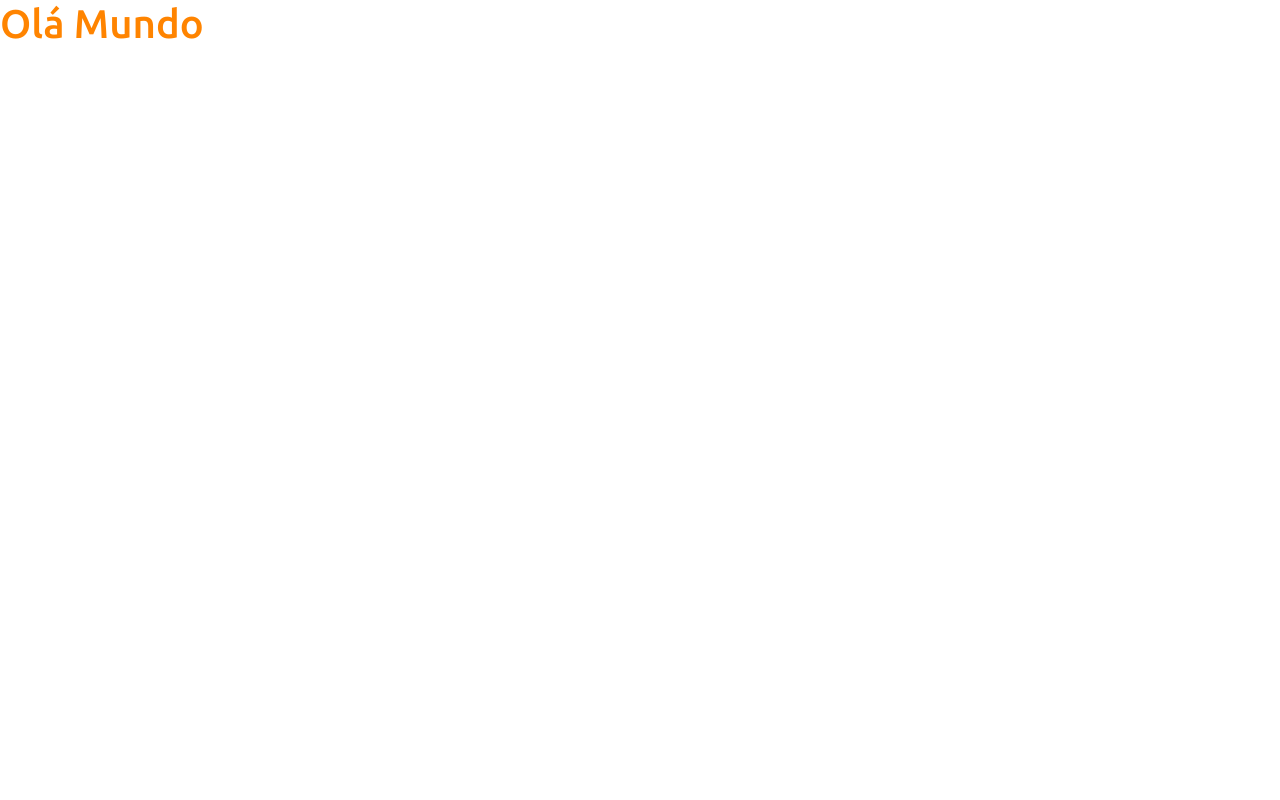
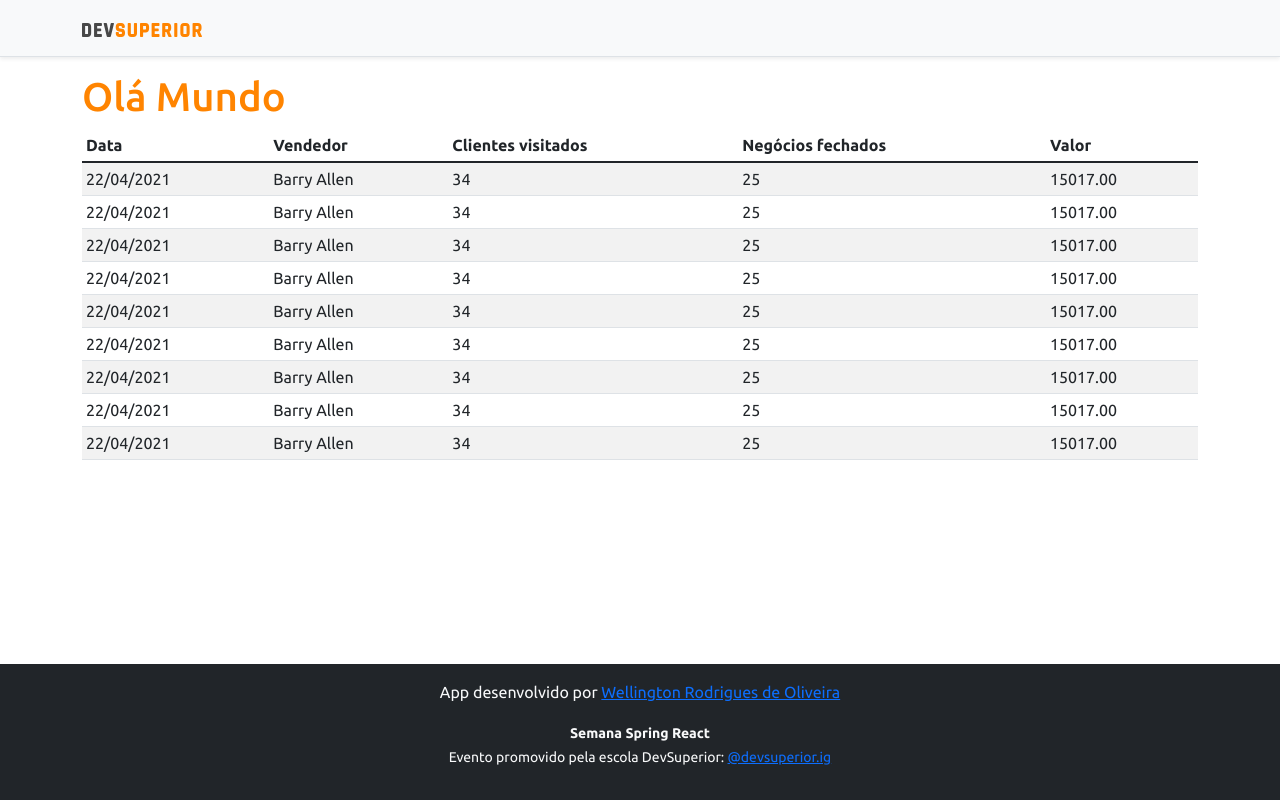
Before and after one commit to 82well/projeto-sds3, a React (Create React App) app in the folder frontend/: page / in a window 1280 px wide. Built offline with nearby package versions, Linux system fonts and the light colour scheme.

Commit message:
Basic static components

```diff
--- a/frontend/src/App.tsx
+++ b/frontend/src/App.tsx
@@ -1,8 +1,20 @@
+import DataTable from "components/NavBar/DataTable";
+import Footer from "components/NavBar/Footer";
+import NavBar from "components/NavBar/idex";
+
 function App() {
   return (
-    <div>
-      <h1 className="text-primary">Olá Mundo</h1>
-    </div>
+    <>
+      <NavBar />
+
+      <div className="container">
+        <h1 className="text-primary">Olá Mundo</h1>
+
+
+        <DataTable />
+      </div>
+      <Footer/>
+    </>
   );
 }
 
--- /dev/null
+++ b/frontend/src/components/NavBar/DataTable/index.tsx
@@ -0,0 +1,84 @@
+function DataTable() {
+    return (
+        <div className="table-responsive">
+            <table className="table table-striped table-sm">
+                <thead>
+                    <tr>
+                        <th>Data</th>
+                        <th>Vendedor</th>
+                        <th>Clientes visitados</th>
+                        <th>Negócios fechados</th>
+                        <th>Valor</th>
+                    </tr>
+                </thead>
+                <tbody>
+                    <tr>
+                        <td>22/04/2021</td>
+                        <td>Barry Allen</td>
+                        <td>34</td>
+                        <td>25</td>
+                        <td>15017.00</td>
+                    </tr>
+                    <tr>
+                        <td>22/04/2021</td>
+                        <td>Barry Allen</td>
+                        <td>34</td>
+                        <td>25</td>
+                        <td>15017.00</td>
+                    </tr>
+                    <tr>
+                        <td>22/04/2021</td>
+                        <td>Barry Allen</td>
+                        <td>34</td>
+                        <td>25</td>
+                        <td>15017.00</td>
+                    </tr>
+                    <tr>
+                        <td>22/04/2021</td>
+                        <td>Barry Allen</td>
+                        <td>34</td>
+                        <td>25</td>
+                        <td>15017.00</td>
+                    </tr>
+                    <tr>
+                        <td>22/04/2021</td>
+                        <td>Barry Allen</td>
+                        <td>34</td>
+                        <td>25</td>
+                        <td>15017.00</td>
+                    </tr>
+                    <tr>
+                        <td>22/04/2021</td>
+                        <td>Barry Allen</td>
+                        <td>34</td>
+                        <td>25</td>
+                        <td>15017.00</td>
+                    </tr>
+                    <tr>
+                        <td>22/04/2021</td>
+                        <td>Barry Allen</td>
+                        <td>34</td>
+                        <td>25</td>
+                        <td>15017.00</td>
+                    </tr>
+                    <tr>
+                        <td>22/04/2021</td>
+                        <td>Barry Allen</td>
+                        <td>34</td>
+                        <td>25</td>
+                        <td>15017.00</td>
+                    </tr>
+                    <tr>
+                        <td>22/04/2021</td>
+                        <td>Barry Allen</td>
+                        <td>34</td>
+                        <td>25</td>
+                        <td>15017.00</td>
+                    </tr>
+                </tbody>
+            </table>
+        </div>
+    );
+}
+
+export default DataTable;
--- /dev/null
+++ b/frontend/src/components/NavBar/Footer/index.tsx
@@ -0,0 +1,13 @@
+function Footer() {
+    return (
+        <footer className="footer mt-auto py-3 bg-dark">
+            <div className="container">
+                <p className="text-light">App desenvolvido por <a href="https://github.com/82well" target="_blank" rel="noreferrer">Wellington Rodrigues de Oliveira</a></p>
+                <p className="text-light"><small><strong>Semana Spring React</strong><br />
+                    Evento promovido pela escola DevSuperior: <a href="https://instagram.com/devsuperior.ig" target="_blank" rel="noreferrer">@devsuperior.ig</a></small></p>
+            </div>
+        </footer>
+    );
+}
+
+export default Footer;
--- /dev/null
+++ b/frontend/src/components/NavBar/idex.tsx
@@ -0,0 +1,14 @@
+import ImgDsDark from 'assets/img/ds-dark.svg'
+function NavBar() {
+    return (
+        <div className="d-flex flex-column flex-md-row align-items-center p-3 px-md-4 mb-3 bg-light border-bottom shadow-sm">
+            <div className="container">
+                <nav className="my-2 my-md-0 mr-md-3">
+                    <img src={ImgDsDark} alt="DevSuperior" width="120" />
+                </nav>
+            </div>
+        </div>
+    );
+}
+
+export default NavBar;
```
Also changed, not shown: frontend/src/assets/img/ds-dark.svg (added).
